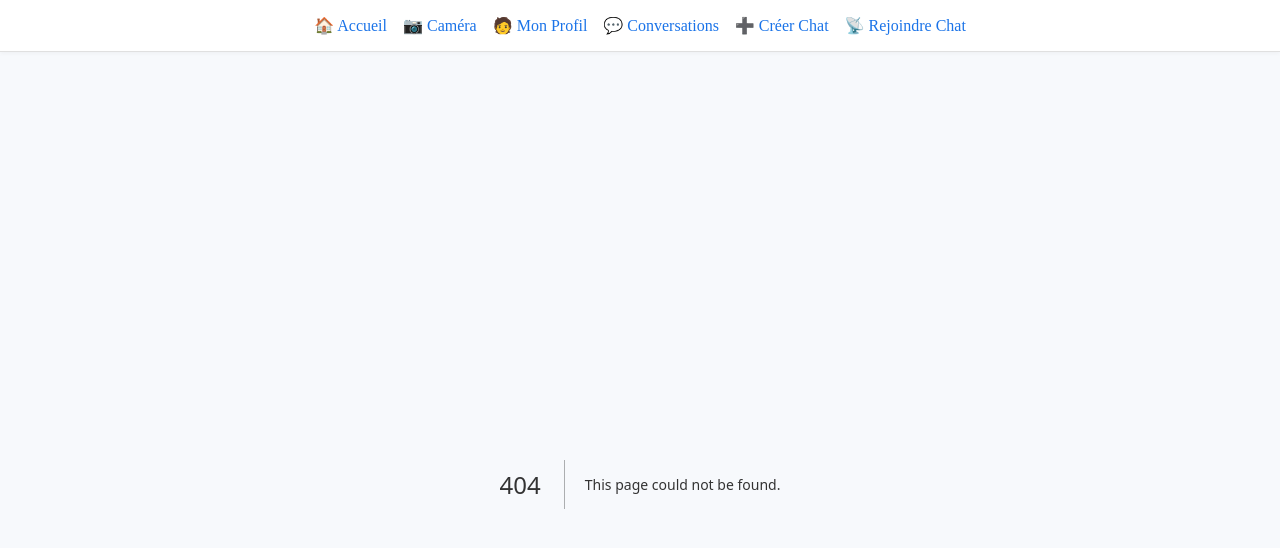
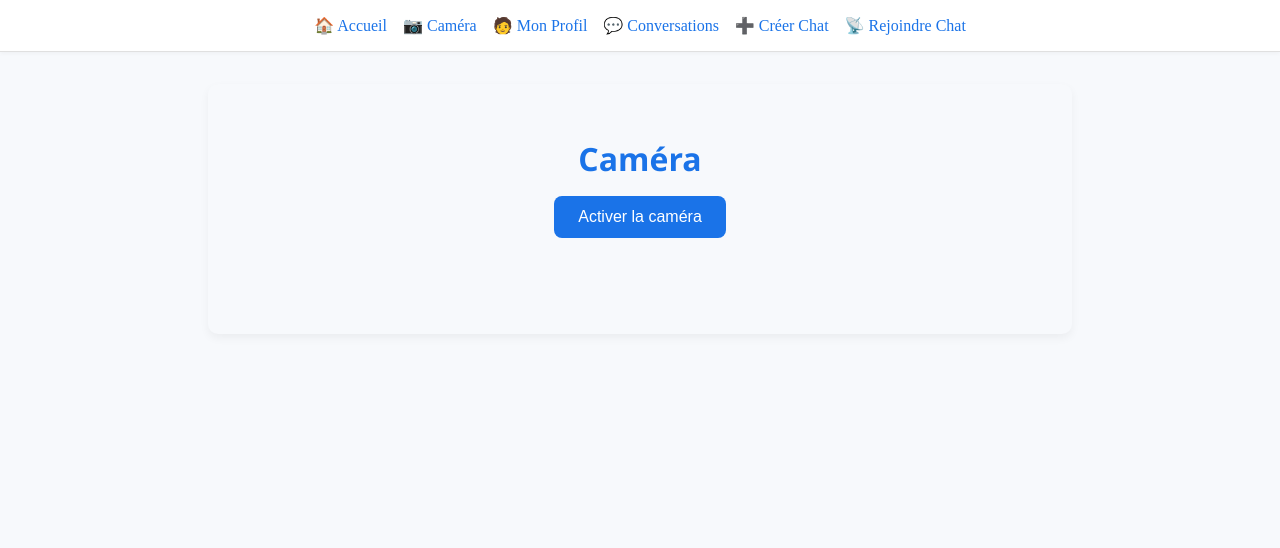
Before and after one commit to tokyandria001/PWA-CHAT, a Next.js app in the folder pwa/: page /camera in a window 1280 px wide. Before the commit this address had no page. Shown: the top 548 px of the page. Built offline with nearby package versions, Linux system fonts and the light colour scheme.

Commit message:
camera page

```diff
--- /dev/null
+++ b/pwa/app/camera/page.tsx
@@ -0,0 +1,99 @@
+'use client';
+
+import { useEffect, useRef, useState } from 'react';
+import styles from '@/app/page.module.css';
+
+export default function CameraPage() {
+  const videoRef = useRef<HTMLVideoElement>(null);
+  const canvasRef = useRef<HTMLCanvasElement>(null);
+
+  const [isCameraOn, setIsCameraOn] = useState(false);
+  const [photo, setPhoto] = useState<string | null>(null);
+  const [stream, setStream] = useState<MediaStream | null>(null);
+
+  const startCamera = async () => {
+    try {
+      const mediaStream = await navigator.mediaDevices.getUserMedia({ video: true });
+      if (videoRef.current) {
+        videoRef.current.srcObject = mediaStream;
+      }
+      setStream(mediaStream);
+      setIsCameraOn(true);
+    } catch (error) {
+      console.error('Erreur d’accès à la caméra :', error);
+      alert("Permission refusée ou appareil non détecté.");
+    }
+  };
+
+  const stopCamera = () => {
+    if (stream) {
+      stream.getTracks().forEach((track) => track.stop());
+      setStream(null);
+    }
+    setIsCameraOn(false);
+  };
+
+  const takePhoto = () => {
+    if (!videoRef.current || !canvasRef.current) return;
+
+    const video = videoRef.current;
+    const canvas = canvasRef.current;
+    const ctx = canvas.getContext('2d');
+    if (!ctx) return;
+
+    canvas.width = video.videoWidth;
+    canvas.height = video.videoHeight;
+
+    ctx.drawImage(video, 0, 0, canvas.width, canvas.height);
+
+    const dataUrl = canvas.toDataURL('image/png');
+    setPhoto(dataUrl);
+
+    const stored = JSON.parse(localStorage.getItem('photos') || '[]');
+    stored.push(dataUrl);
+    localStorage.setItem('photos', JSON.stringify(stored));
+  };
+
+  useEffect(() => {
+    return () => {
+      stopCamera();
+    };
+  }, []);
+
+  return (
+    <div className={styles.container}>
+      <h1 className={styles.title}>Caméra</h1>
+
+      <div className={styles.buttonGroup}>
+        {!isCameraOn ? (
+          <button onClick={startCamera} className={styles.button}>Activer la caméra</button>
+        ) : (
+          <button onClick={stopCamera} className={styles.button}>Désactiver la caméra</button>
+        )}
+      </div>
+
+      <div className={styles.videoContainer}>
+        <video
+          ref={videoRef}
+          autoPlay
+          playsInline
+          className={isCameraOn ? styles.video : styles.videoHidden}
+        />
+        <canvas ref={canvasRef} className={styles.canvas} />
+      </div>
+
+      {isCameraOn && (
+        <div className={styles.buttonGroup}>
+          <button onClick={takePhoto} className={styles.button}>📸 Prendre une photo</button>
+        </div>
+      )}
+
+      {photo && (
+        <div className={styles.photoPreview}>
+          <h2>🖼️ Dernière photo prise :</h2>
+          <img src={photo} alt="Photo capturée" className={styles.image} />
+        </div>
+      )}
+    </div>
+  );
+}
--- a/pwa/app/page.module.css
+++ b/pwa/app/page.module.css
@@ -8,7 +8,6 @@
   font-family: var(--font-geist-sans), sans-serif;
 }
 
-/* 🧭 Header */
 .header {
   background-color: #ffffff;
   border-bottom: 1px solid #e0e0e0;
@@ -19,7 +18,6 @@
   z-index: 1000;
 }
 
-/* 📚 Navigation */
 .nav {
   display: flex;
   flex-wrap: wrap;
@@ -39,7 +37,6 @@
   text-decoration: underline;
 }
 
-/* 🧱 Main content */
 .main {
   max-width: 1200px;
   margin: 0 auto;
@@ -99,3 +96,75 @@
   font-style: italic;
   color: #555;
 }
+
+
+/* Caméra */
+
+.buttonGroup {
+  display: flex;
+  justify-content: center;
+  gap: 1rem;
+  margin-bottom: 2rem;
+  flex-wrap: wrap;
+}
+
+.button {
+  background-color: #1a73e8;
+  color: white;
+  border: none;
+  padding: 0.75rem 1.5rem;
+  border-radius: 8px;
+  font-size: 1rem;
+  cursor: pointer;
+  transition: background-color 0.2s ease;
+}
+
+.button:hover {
+  background-color: #1666c1;
+}
+
+.videoContainer {
+  display: flex;
+  justify-content: center;
+  align-items: center;
+  position: relative;
+  background-color: #000;
+  border-radius: 10px;
+  overflow: hidden;
+  height: auto;
+  margin-bottom: 2rem;
+}
+
+.video {
+  width: 100%;
+  max-width: 100%;
+  height: auto;
+  border-radius: 10px;
+}
+
+.videoHidden {
+  display: none;
+}
+
+.canvas {
+  display: none;
+}
+
+.photoPreview {
+  text-align: center;
+  margin-top: 2rem;
+}
+
+.photoPreview h2 {
+  font-size: 1.25rem;
+  margin-bottom: 1rem;
+  color: #444;
+}
+
+.image {
+  max-width: 100%;
+  height: auto;
+  border-radius: 10px;
+  box-shadow: 0 4px 8px rgba(0, 0, 0, 0.1);
+  border: 2px solid #e0e0e0;
+}
```
